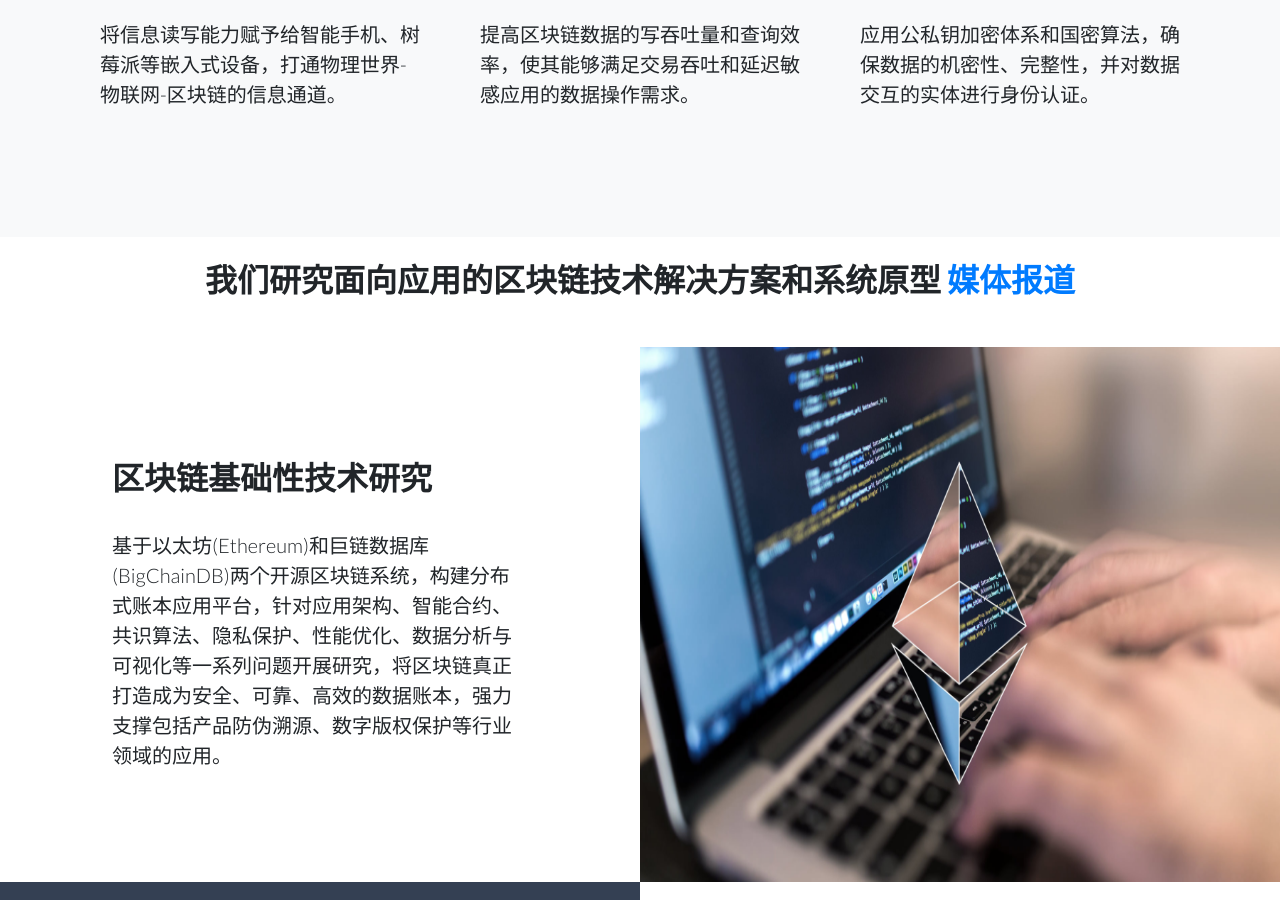
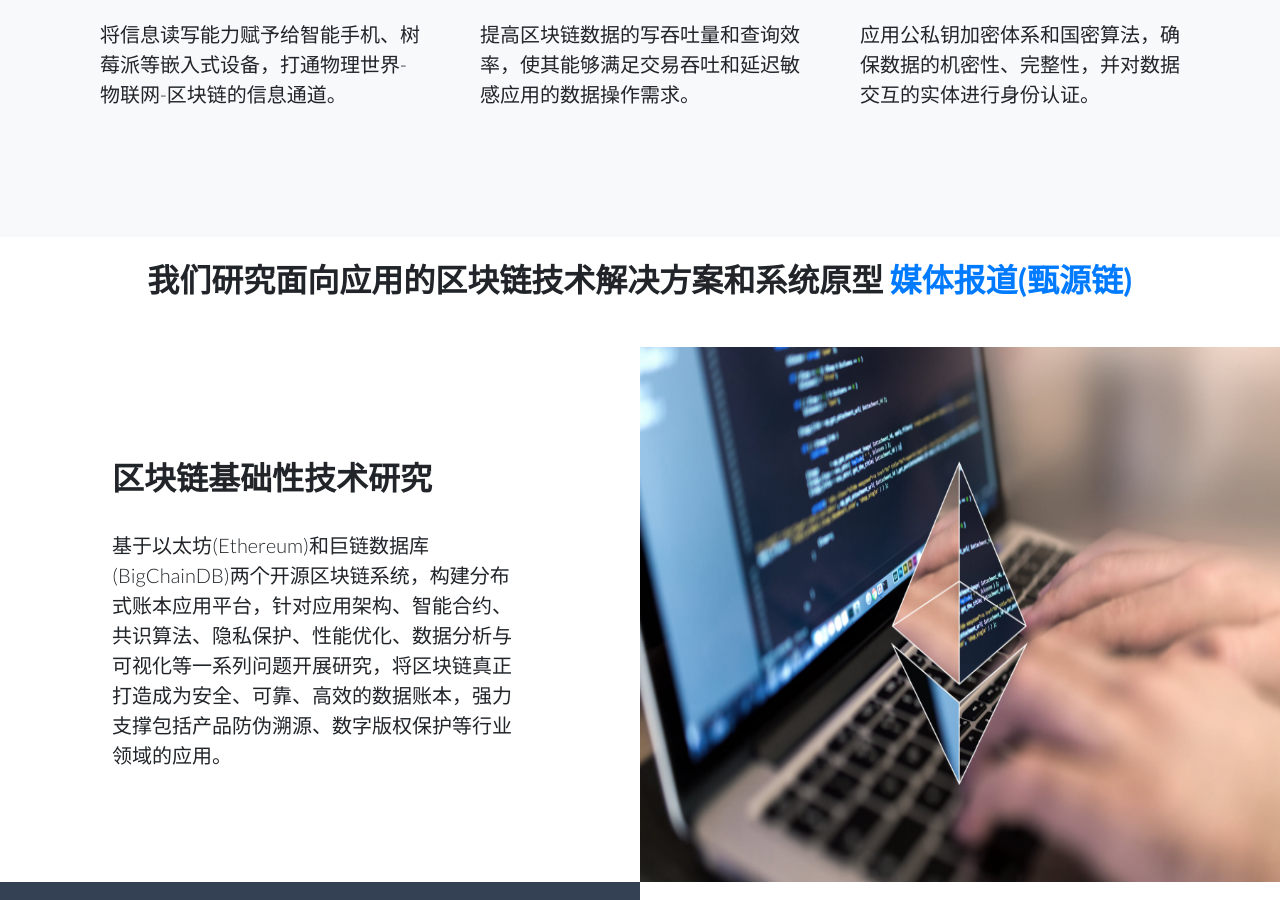
Before and after one commit to fangvv/Homepage, a Jekyll site: the page BlockchainBJTU/index.html, which Jekyll copies as it is, in a window 1280 px wide and 900 px high, scrolled down 922 px. Built offline with Jekyll 4.4.1, drawn with Linux system fonts in a browser that asks for light colours.

Commit message:
Signed-off-by: fangvv <fangvv@gmail.com>

```diff
--- a/BlockchainBJTU/index.html
+++ b/BlockchainBJTU/index.html
@@ -92,7 +92,7 @@
     <section class="showcase">
       <div class="container-fluid p-0">
         <br>
-        <h2 class="mb-5 text-center">我们研究面向应用的区块链技术解决方案和系统原型 <a href="https://mp.weixin.qq.com/s?src=11&timestamp=1542643374&ver=1254&signature=z*fB-TpHSwie4*Fq8-f9OETG14jMLwBwvZla-X6UhFkZx-cleM0TeKptSTGmKiKsaziA35sTXD8u1W80JeYXLe8K3N-bmd6mDvzg58jyFk8bkgcGnW2CiLab0aNDI9PG&new=1">媒体报道</a></h2>
+        <h2 class="mb-5 text-center">我们研究面向应用的区块链技术解决方案和系统原型 <a href="https://mp.weixin.qq.com/s/aSEwHiYVDJHc-zW8nr4UwQ">媒体报道(甄源链)</a></h2>
         <div class="row no-gutters">
           <div class="col-lg-6 order-lg-2 text-white showcase-img" style="background-image: url('img/p1.png');"></div>
           <div class="col-lg-6 order-lg-1 my-auto showcase-text" data-aos="fade-down">
```
